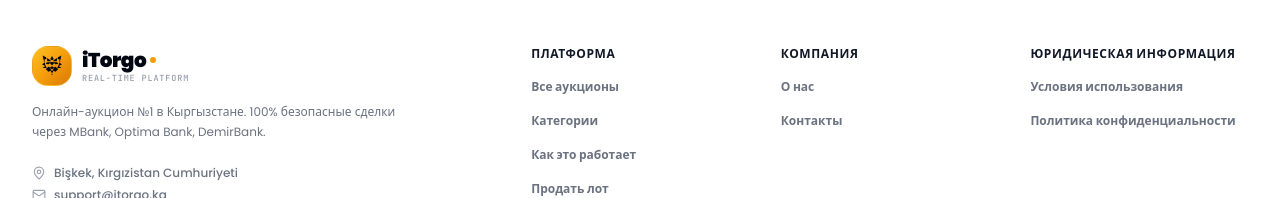
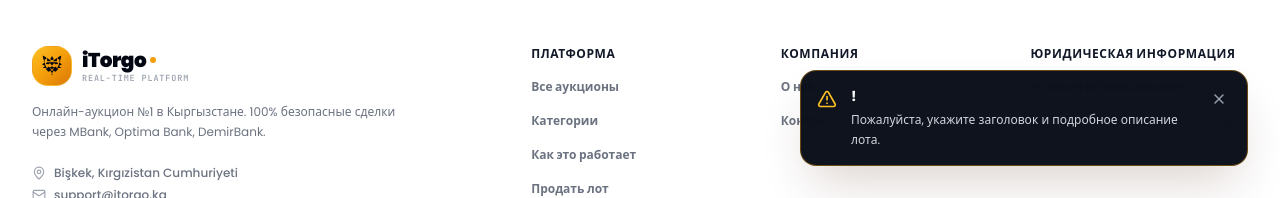
Before and after one commit to atabayhakan/Auktsion, a Vue app in the folder frontend/: page /sell in a window 1280 px wide. Both pictures are taken after a click on the button "Далее: Параметры категории". Shown: the part 1737-1935 px from the top of the page. Built offline with nearby package versions, Linux system fonts and the light colour scheme; no server answers.

Commit message:
fix(ui): mount ToastContainer in App.vue and fix profile save loading and toast notification

```diff
--- a/frontend/src/App.vue
+++ b/frontend/src/App.vue
@@ -4,6 +4,7 @@ import { useRoute } from 'vue-router'
 import Header from '@/components/layout/Header.vue'
 import Footer from '@/components/layout/Footer.vue'
 import MobileBottomNav from '@/components/layout/MobileBottomNav.vue'
+import ToastContainer from '@/components/ui/ToastContainer.vue'
 
 const route = useRoute()
 const isAdminRoute = computed(() => route.path.startsWith('/admin'))
@@ -34,7 +35,7 @@ const showMobileNav = computed(() => !isAdminRoute.value && route.name !== 'Auct
 
 
     <!-- Global Toast Container -->
-    <div id="toast-container" class="fixed right-6 z-[100] flex flex-col gap-3 pointer-events-none lg:bottom-6 bottom-20" />
+    <ToastContainer />
   </div>
 </template>
 
--- a/frontend/src/components/ui/ToastContainer.vue
+++ b/frontend/src/components/ui/ToastContainer.vue
@@ -15,12 +15,12 @@ const toasts = computed(() => uiStore.toasts)
 const visibleToasts = computed(() => toasts.value.slice(0, 5))
 
 function getToastClasses(toast: Toast) {
-  const base = 'relative flex items-start gap-3 p-4 rounded-2xl glass-lg shadow-glass-lg border border-white/10 animate-slide-in-right w-full sm:min-w-[320px] sm:max-w-md sm:w-auto overflow-hidden'
+  const base = 'relative flex items-start gap-3.5 p-4 rounded-2xl shadow-2xl backdrop-blur-xl border animate-slide-in-right w-full sm:min-w-[340px] sm:max-w-md sm:w-auto overflow-hidden'
   const variants = {
-    success: 'border-emerald-500/30 bg-emerald-500/10',
-    error: 'border-red-500/30 bg-red-500/10',
-    warning: 'border-amber-500/30 bg-amber-500/10',
-    info: 'border-blue-500/30 bg-blue-500/10',
+    success: 'bg-gray-950/95 border-emerald-500/40 text-white shadow-emerald-950/20',
+    error: 'bg-gray-950/95 border-red-500/40 text-white shadow-red-950/20',
+    warning: 'bg-gray-950/95 border-amber-500/40 text-white shadow-amber-950/20',
+    info: 'bg-gray-950/95 border-blue-500/40 text-white shadow-blue-950/20',
   }
   return [base, variants[toast.type] || variants.info, toast.class || ''].filter(Boolean).join(' ')
 }
@@ -46,7 +46,7 @@ function removeToast(id: string) {
 <template>
   <Teleport to="body">
     <div
-      class="fixed bottom-6 left-4 right-4 z-90 flex flex-col gap-3 pointer-events-none sm:left-auto sm:right-6 lg:bottom-8 lg:right-8"
+      class="fixed bottom-6 left-4 right-4 z-[9999] flex flex-col gap-3 pointer-events-none sm:left-auto sm:right-6 lg:bottom-8 lg:right-8"
       role="region"
       aria-live="polite"
       aria-label="Notifications"
@@ -70,12 +70,12 @@ function removeToast(id: string) {
           />
 
           <div class="flex-1 min-w-0">
-            <p v-if="toast.title" class="font-medium text-white text-sm">{{ toast.title }}</p>
-            <p v-if="toast.message" class="text-xs text-gray-300 mt-0.5">{{ toast.message }}</p>
+            <p v-if="toast.title" class="font-bold text-white text-sm leading-snug">{{ toast.title }}</p>
+            <p v-if="toast.message" class="text-xs text-gray-300 mt-1 leading-relaxed">{{ toast.message }}</p>
           </div>
 
           <button
-            class="p-1 text-gray-400 hover:text-white transition-colors rounded-lg hover:bg-white/10 flex-shrink-0"
+            class="p-1 text-gray-400 hover:text-white transition-colors rounded-lg hover:bg-white/10 flex-shrink-0 cursor-pointer"
             aria-label="Close notification"
             @click="removeToast(toast.id)"
           >
@@ -85,7 +85,13 @@ function removeToast(id: string) {
           <!-- Progress bar for auto-dismiss -->
           <div
             v-if="toast.duration && toast.duration > 0"
-            class="absolute bottom-0 left-0 h-0.5 bg-gold-500/50"
+            class="absolute bottom-0 left-0 h-0.5"
+            :class="{
+              'bg-emerald-500': toast.type === 'success',
+              'bg-red-500': toast.type === 'error',
+              'bg-amber-500': toast.type === 'warning',
+              'bg-blue-500': !toast.type || toast.type === 'info'
+            }"
             :style="{
               width: '100%',
               animation: `toast-progress ${toast.duration}ms linear forwards`
--- a/frontend/src/pages/DashboardPage.vue
+++ b/frontend/src/pages/DashboardPage.vue
@@ -112,12 +112,16 @@ function onPasswordChanged() {
 }
 
 async function updateProfile() {
+  if (isSavingProfile.value) return
+  isSavingProfile.value = true
   try {
     await userStore.updateProfile(profileForm.value as any)
-    uiStore.toastSuccess(t('toasts.profileUpdated'), t('toasts.profileSaved'))
+    uiStore.toastSuccess(t('toasts.profileUpdated') || 'Профиль сохранен', t('toasts.profileSaved') || 'Изменения успешно сохранены')
   } catch (err: any) {
     const msg = err?.response?.data?.error || err?.data?.error || err?.message || t('common.error')
-    uiStore.toastError(t('common.error'), msg)
+    uiStore.toastError(t('common.error') || 'Ошибка', msg)
+  } finally {
+    isSavingProfile.value = false
   }
 }
 
@@ -224,9 +228,26 @@ async function loadWatchlist() {
   }
 }
 
+watch(() => userStore.user, (u) => {
+  if (u && !isSavingProfile.value) {
+    if (u.fullName !== undefined) profileForm.value.fullName = u.fullName
+    if (u.email !== undefined) profileForm.value.email = u.email
+    if (u.phone !== undefined) profileForm.value.phone = u.phone
+    if (u.city !== undefined) profileForm.value.city = u.city
+  }
+}, { deep: true })
+
 onMounted(async () => {
   if (userStore.isAuthenticated && !userStore.user) {
     await userStore.fetchUser()
+  }
+  if (userStore.user) {
+    profileForm.value = {
+      fullName: userStore.fullName || '',
+      email: userStore.user.email || '',
+      phone: userStore.user.phone || '',
+      city: userStore.user.city || '',
+    }
   }
   loadWatchlist()
 })
--- a/frontend/src/stores/user.ts
+++ b/frontend/src/stores/user.ts
@@ -325,8 +325,9 @@ export const useUserStore = defineStore('user', () => {
   async function updateProfile(data: Partial<User>) {
     try {
       const res = await userService.updateProfile(data)
-      if (res?.data) {
-        user.value = { ...user.value, ...res.data }
+      if (res?.data || (res as any)?.user) {
+        const updated = ((res.data || (res as any)?.user)) as User
+        applyUser({ ...(user.value || {}), ...updated } as User)
         return
       }
     } catch (err) {
@@ -334,7 +335,7 @@ export const useUserStore = defineStore('user', () => {
     }
 
     if (user.value) {
-      user.value = { ...user.value, ...data, updatedAt: new Date().toISOString() }
+      applyUser({ ...user.value, ...data, updatedAt: new Date().toISOString() } as User)
     }
   }
 
```
